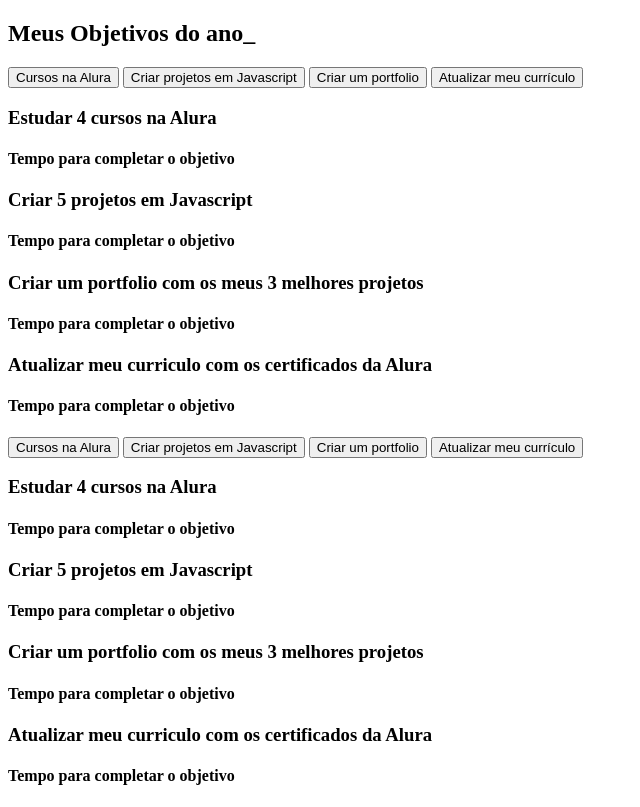
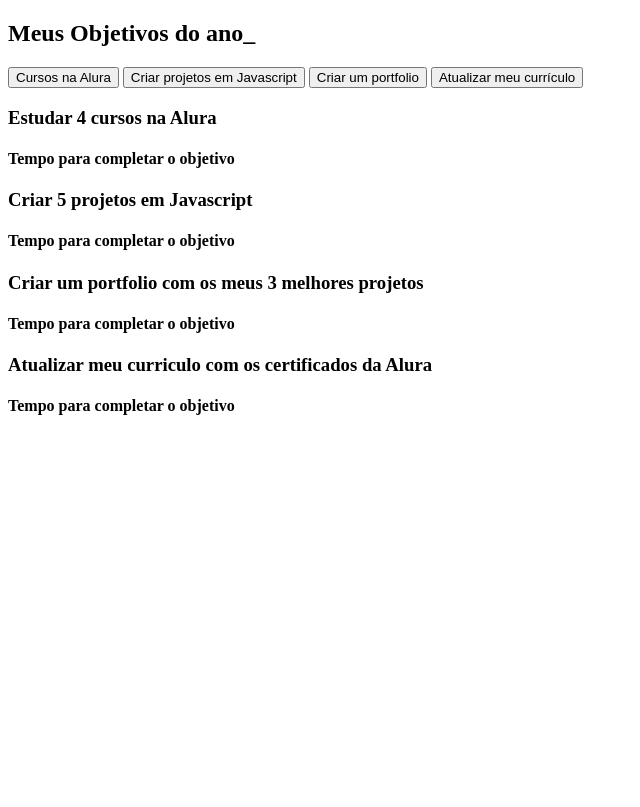
Before and after one commit to lauanereccofaustino/prog2-turma3D, a plain HTML site: page index.html in a window 1280 px wide. Shown: the whole page, without its empty margins (0-640 px from the left). Drawn offline with Linux system fonts and the light colour scheme.

Commit message:
ugrdytgf

```diff
--- a/index.html
+++ b/index.html
@@ -50,29 +50,3 @@
         <h4 class="aba-conteudo-titulo-secundario">Tempo para completar o objetivo</h4>
     </div>
 </div>
-<div class="conteudo">
-    <div class="botoes">
-        <button class="botao ativo">Cursos na Alura</button>
-        <button class="botao">Criar projetos em Javascript</button>
-        <button class="botao">Criar um portfolio</button>
-        <button class="botao">Atualizar meu currículo</button>
-    </div>
-    <div class="abas-textos">
-        <div class="aba-conteudo">
-            <h3 class="aba-conteudo-titulo-principal">Estudar 4 cursos na Alura</h3>
-            <h4 class="aba-conteudo-titulo-secundario">Tempo para completar o objetivo</h4>
-        </div>
-        <div class="aba-conteudo">
-            <h3 class="aba-conteudo-titulo-principal">Criar 5 projetos em Javascript</h3>
-            <h4 class="aba-conteudo-titulo-secundario">Tempo para completar o objetivo</h4>
-        </div>
-        <div class="aba-conteudo">
-            <h3 class="aba-conteudo-titulo-principal">Criar um portfolio com os meus 3 melhores projetos</h3>
-            <h4 class="aba-conteudo-titulo-secundario">Tempo para completar o objetivo</h4>
-        </div>
-        <div class="aba-conteudo">
-            <h3 class="aba-conteudo-titulo-principal">Atualizar meu curriculo com os certificados da Alura</h3>
-            <h4 class="aba-conteudo-titulo-secundario">Tempo para completar o objetivo</h4>
-        </div>
-    </div>
-</div>
```
